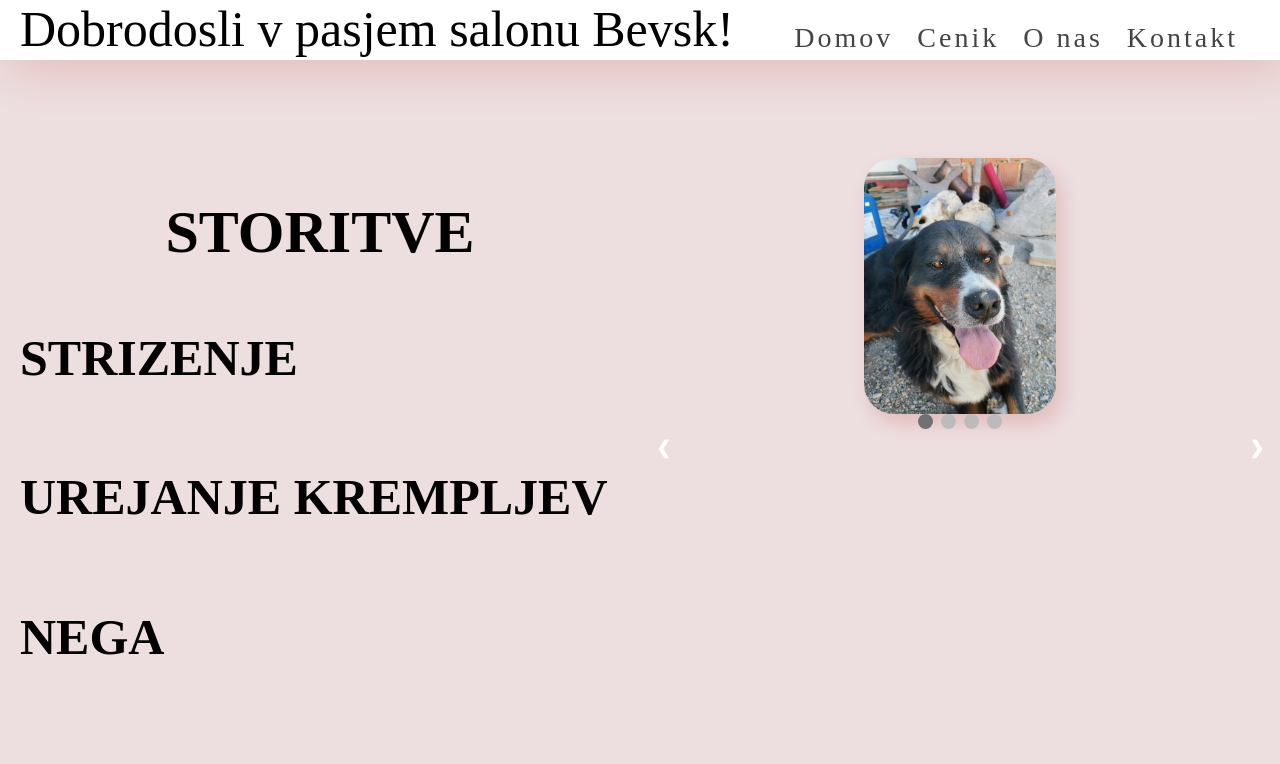
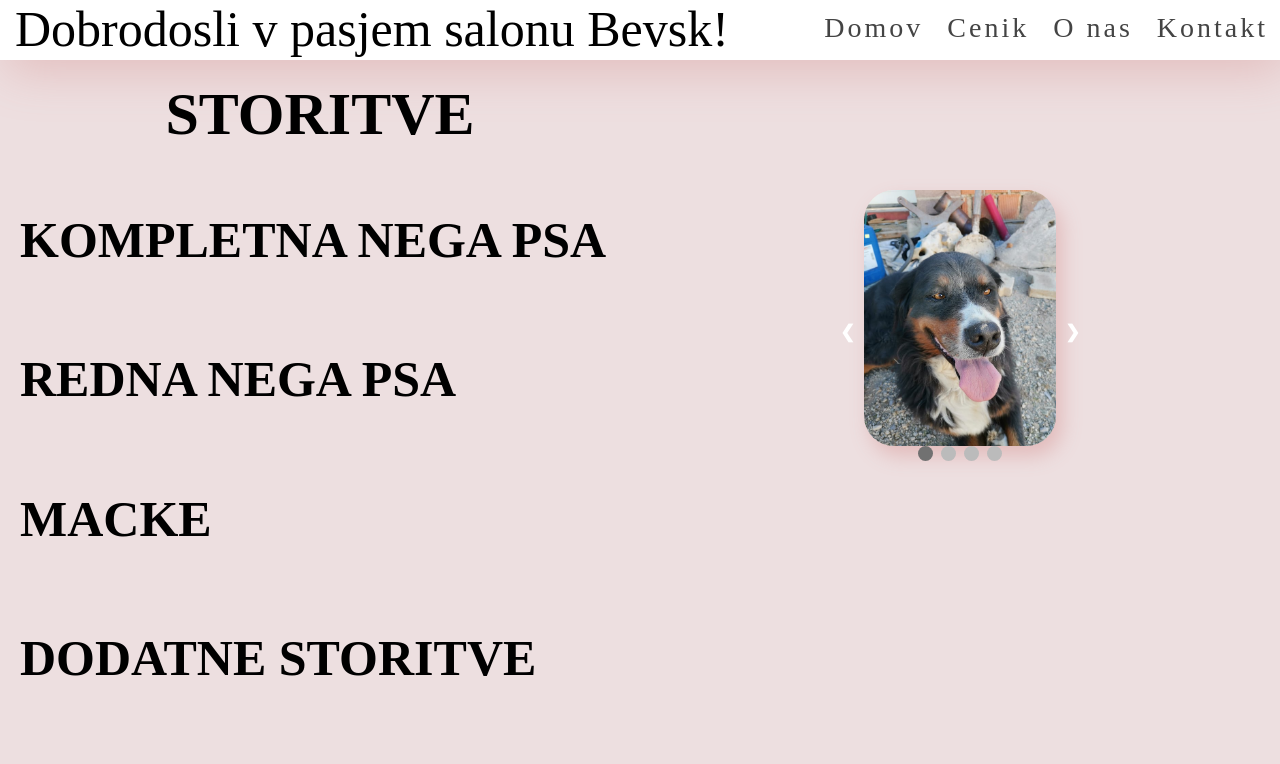
Before and after one commit to Bananas01-til/BEVSK1, a plain HTML site: page index.html in a window 1280 px wide. Shown: the top 764 px of the page. Drawn offline with Linux system fonts and the light colour scheme; a web font is replaced by a local one.

Commit message:
pointers

```diff
--- a/index.html
+++ b/index.html
@@ -7,13 +7,14 @@
   </head>
   <body>
     <div id="mySidenav" class="sidenav">
+      <h12> Dobrodosli v pasjem salonu Bevsk! </h12>
       <a class="menubuttons" href="index.html">Domov</a>
       <a class="menubuttons" href="cenik.html">Cenik</a>
       <a class="menubuttons" href="o-nas.html">O nas</a>
       <a class="menubuttons" href="kontakt.html">Kontakt</a>
     </div>
     <link href='https://fonts.googleapis.com/css?family=Wire+One|Raleway:300' rel='stylesheet' type='text/css'>
-    <h12> Dobrodosli v pasjem salonu Bevsk! </h12>
+
     <div id="content1">
       <div class="slideshow-container">
           <div class="mySlides fade">
@@ -29,7 +30,6 @@
             <img src="laki5.jpg" style="width:30%" style="height:30%" class="center">
           </div>
 
-          <!-- Next and previous buttons -->
           <a class="prev" onclick="plusSlides(-1)">&#10094;</a>
           <a class="next" onclick="plusSlides(1)">&#10095;</a>
 
@@ -45,9 +45,10 @@
 
         <div id="short_content">
           <h1>STORITVE</h1>
-          <h2>STRIZENJE</h2>
-          <h2>UREJANJE KREMPLJEV</h2>
-          <h2>NEGA</h2>
+          <h2>KOMPLETNA NEGA PSA</h2>
+          <h2>REDNA NEGA PSA</h2>
+          <h2>MACKE</h2>
+          <h2>DODATNE STORITVE</h2>
         </div>
       </div>
       <script src="albumdoggos.js"></script>
--- a/main.css
+++ b/main.css
@@ -29,8 +29,9 @@ body{
   flex-grow: 0;
   box-shadow: 6px 10px 50px 0px #e2bbbb;
   z-index: -1;
-  padding: 10px;
-  padding-right: 30px;
+  padding-bottom: 20px;
+  padding-left: 15px;
+
 
 }
 .menubuttons {
@@ -93,7 +94,7 @@ body{
 #content1 {
   height: 100%;
   width: 100%;
-  margin-top: 100px;
+  margin-top: 40px;
   display: grid;
   grid-template-columns: 50% 50%;
      }
@@ -199,14 +200,11 @@ table.blueTable {
   }
 
   h12 {
-    vertical-align: top;
-    text-align:left;
-    font-size:50px;
+  font-size:50px;
     font-family:'wire one', serif;
-    padding: 20px;
-    margin-top: 50px;
+    margin-right: auto;
+  }
 
-  }
 
   p {
     font-size:40px;
@@ -259,6 +257,7 @@ table.blueTable {
   height: 100%;
   width: 100%;
   grid-column: 2/3;
+  margin-top: 150px;
 }
 
 
@@ -282,17 +281,19 @@ table.blueTable {
 .prev, .next {
   cursor: pointer;
   position: absolute;
-  top: 50%;
   width: auto;
-  margin-top: -22px;
-  padding: 16px;
+  margin-top: -325px;
   color: white;
   font-weight: bold;
+  padding: 200px;
   font-size: 18px;
   transition: 0.6s ease;
   border-radius: 0 3px 3px 0;
   user-select: none;
+
+
 }
+
 
 /* Position the "next button" to the right */
 .next {
--- a/onas.css
+++ b/onas.css
@@ -29,8 +29,8 @@ justify-content: flex-end;
   flex-grow: 0;
   box-shadow: 6px 10px 50px 0px #e2bbbb;
   z-index: -1;
-padding: 10px;
-padding-right: 30px;
+  padding-bottom: 20px;
+  padding-left: 15px;
 
 }
 .menubuttons {
@@ -48,6 +48,12 @@ border-bottom: 2px solid var(--mainbarva);
 
 #staff{
     margin-top: 50px;
+}
+
+h12 {
+  font-size:50px;
+    font-family:'wire one', serif;
+    margin-right: auto;
   }
 
 h1 {
```
Also changed, not shown: cenik.html (+2 -0 lines), kontakt.html (+2 -0 lines), o-nas.html (+3 -2 lines). Lines whose indentation alone changed are shown as unchanged.
